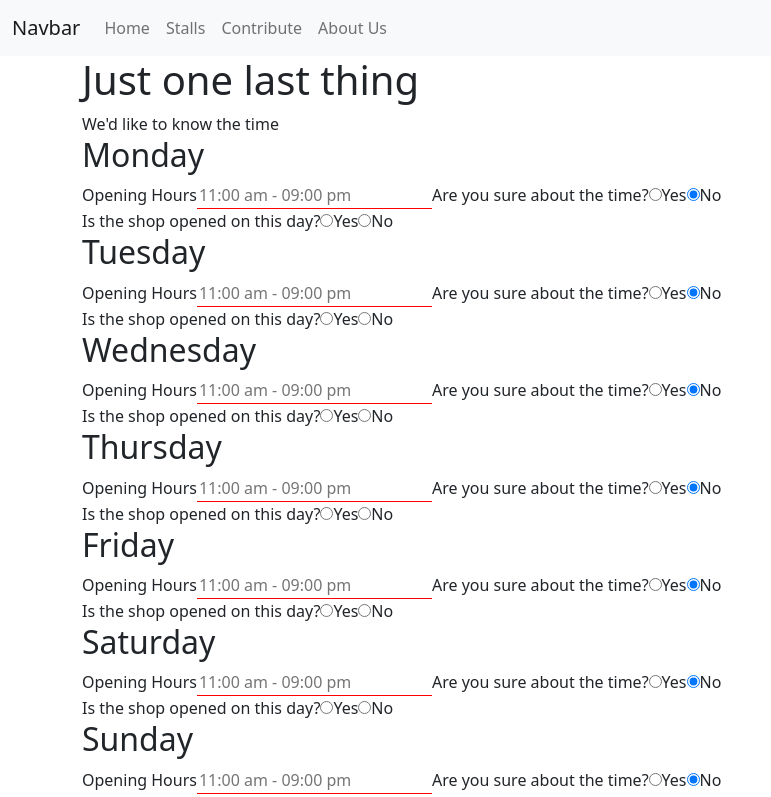
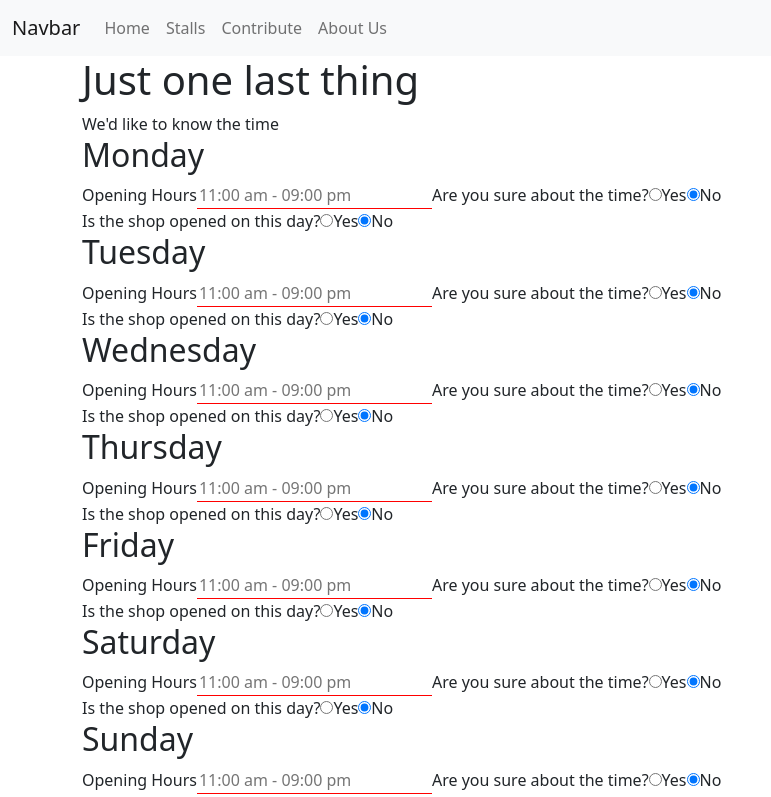
Before and after one commit to muhdarifrawi/2022-project2-react-special-diet, a React (Create React App) app: page / in a window 1280 px wide. Shown: the top 797 px of the page, without its empty margins (0-771 px from the left). Built offline with nearby package versions, Linux system fonts and the light colour scheme.

Commit message:
conPage6 is now able to pass state (opened) to parent.

```diff
--- a/src/components/ConPage6.js
+++ b/src/components/ConPage6.js
@@ -47,20 +47,28 @@ export default class ConPage4 extends React.Component {
         ],
         mondayHours:"",
         mondayUnsure:false,
+        mondayOpen:false,
         tuesdayHours:"",
         tuesdayUnsure:false,
+        tuesdayOpen:false,
         wednesdayHours:"",
         wednesdayUnsure:false,
+        wednesdayOpen:false,
         thursdayHours:"",
         thursdayUnsure:false,
+        thursdayOpen:false,
         fridayHours:"",
         fridayUnsure:false,
+        fridayOpen:false,
         saturdayHours:"",
         saturdayUnsure:false,
+        saturdayOpen:false,
         sundayHours:"",
         sundayUnsure:false,
+        sundayOpen:false,
         publicHolidayHours:"",
         publicHolidayUnsure:false,
+        publicHolidayOpen:false,
         "openingHours": [
             {
                 "day": "Monday",
@@ -145,6 +153,24 @@ export default class ConPage4 extends React.Component {
         this.props.fillOpeningHours(this.state.openingHours)
     }
 
+    openedEntry = (event) => {
+        console.log("triggered")
+        let transBoolean = ""
+        event.target.value == "yes" ? transBoolean = true : transBoolean = false
+        this.setState({
+            [event.target.name]:transBoolean
+        })
+        let newOpeningHours = [ ...this.state.openingHours ]
+        let selectedDay = event.target.name
+        selectedDay = selectedDay.replace(/Open/,"")
+        selectedDay = selectedDay.charAt(0).toUpperCase() + selectedDay.slice(1)
+        let newHours = newOpeningHours.find(f => f.day == selectedDay)
+        newHours.opened = transBoolean
+        this.setState(newOpeningHours)
+        console.log(selectedDay)
+        this.props.fillOpeningHours(this.state.openingHours)
+    }
+
     checkVal = (event) => {
         console.log(event)
     }
@@ -181,10 +207,14 @@ export default class ConPage4 extends React.Component {
                             <br/>
                             <label>Is the shop opened on this day?</label>
                             <input type="radio" name={day.value + "Open"}
-                                value="yes"/>
+                                value="yes" onChange={this.openedEntry}
+                                checked={this.state[day.value + "Open"]
+                                                                === true }/>
                             <label>Yes</label>
                             <input type="radio" name={day.value + "Open"}
-                                value="no"/>
+                                value="no" onChange={this.openedEntry}
+                                checked={this.state[day.value + "Open"]
+                                                                === false }/>
                             <label>No</label>
                         </React.Fragment>
                     )
```
